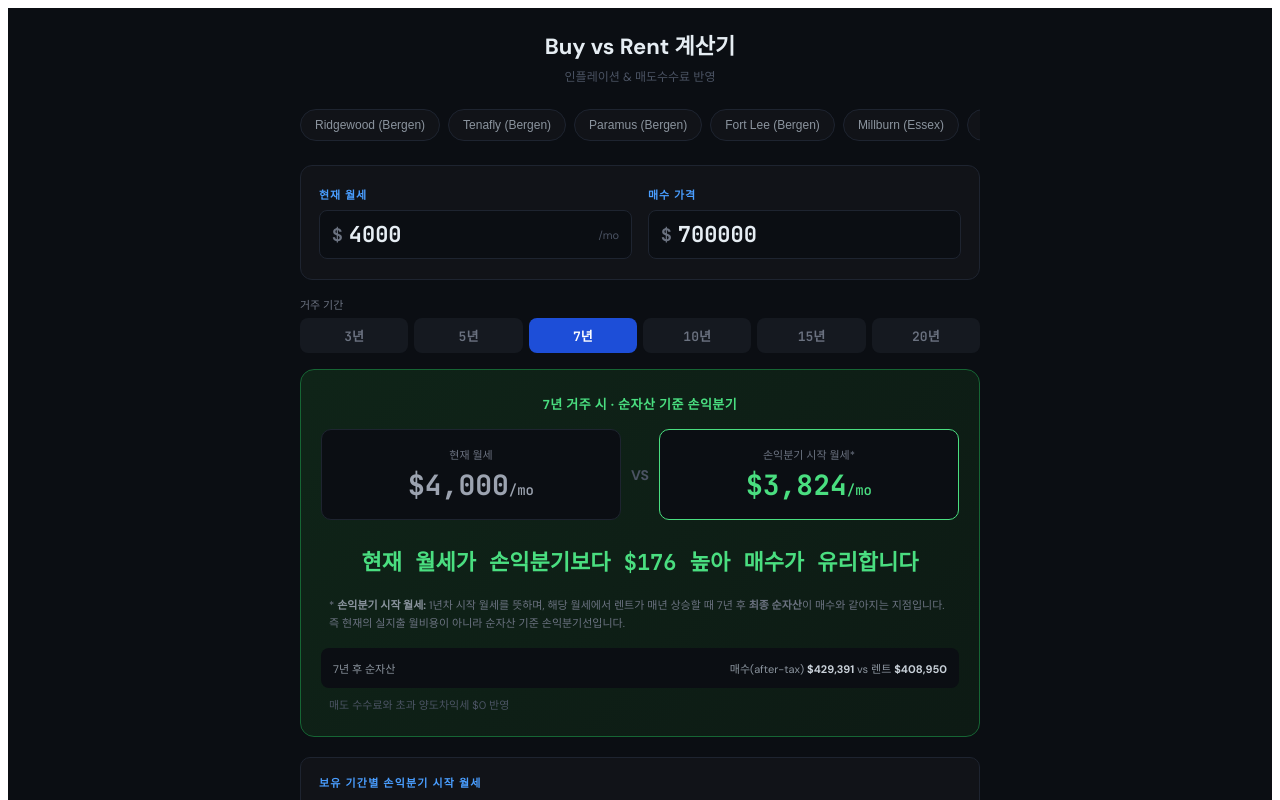
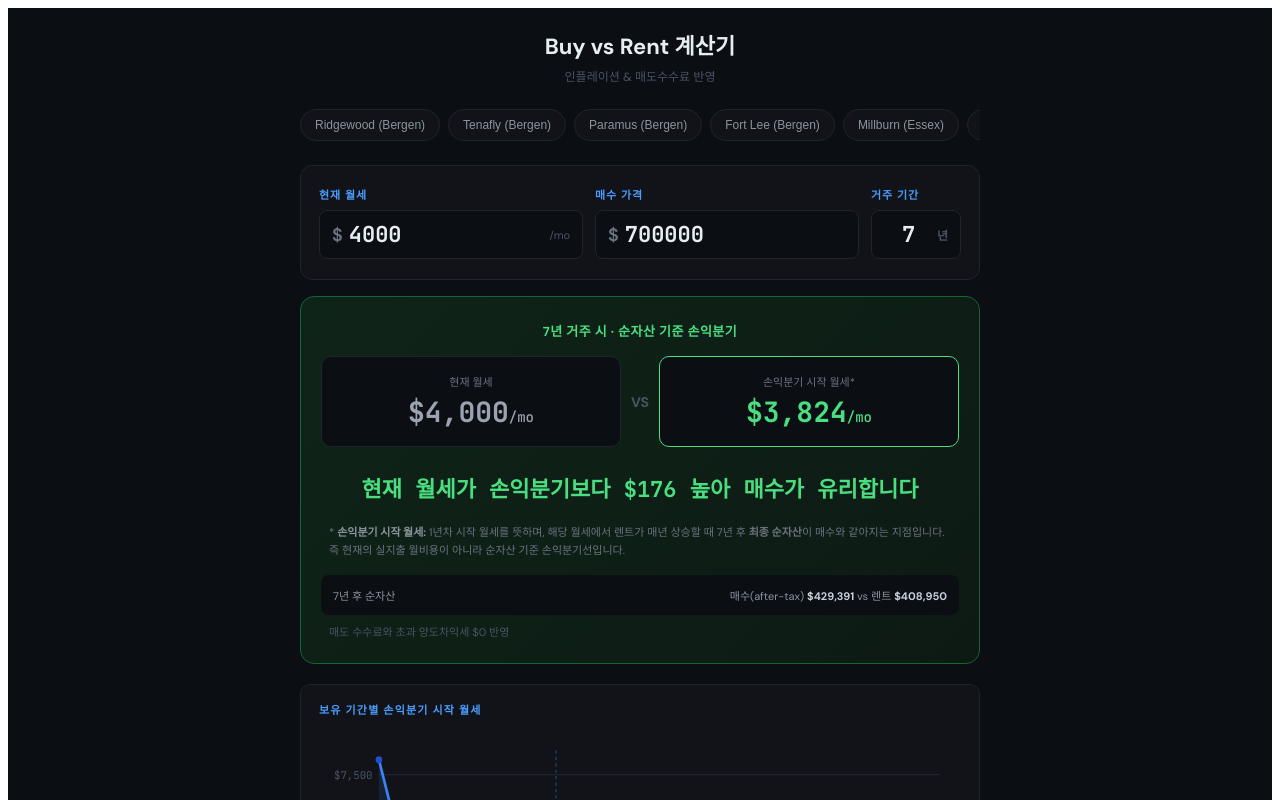
Before and after one commit to carlsagan21/buyvsrent, a React (Vite) app: page / in a window 1280 px wide. Shown: the top 800 px of the page. Built offline with nearby package versions, Linux system fonts and the light colour scheme.

Commit message:
feat: 거주 기간을 입력 필드 형식으로 통일
- 월세, 매수가격과 동일한 디자인 랭귀지를 갖도록 가로 3개 배치(Grid) 모양으로 변경

- 고정된 년수 버튼(3, 5, 7...) 인터페이스를 제거하고 자유로운 숫자 입력 지원

```diff
--- a/src/App.jsx
+++ b/src/App.jsx
@@ -324,9 +324,9 @@ export default function App() {
           </div>
         </div>
 
-        {/* PRIMARY INPUT: 현재 월세 + 집값 */}
+        {/* PRIMARY INPUT: 현재 월세 + 집값 + 거주기간 */}
         <div style={{ background: "#111318", border: "1px solid #1e2430", borderRadius: 12, padding: "20px 18px", marginBottom: 16 }}>
-          <div style={{ display: "grid", gridTemplateColumns: "1fr 1fr", gap: 16 }}>
+          <div style={{ display: "grid", gridTemplateColumns: "1fr 1fr 90px", gap: 12 }}>
             <div>
               <div style={{ fontSize: 11, fontWeight: 600, color: "#4a9eff", textTransform: "uppercase", letterSpacing: 1, marginBottom: 8 }}>현재 월세</div>
               <div style={{ display: "flex", alignItems: "center", background: "#0b0e13", borderRadius: 8, border: "1px solid #1e2430", padding: "8px 12px" }}>
@@ -344,20 +344,14 @@ export default function App() {
                   style={{ background: "none", border: "none", color: "#e6edf3", fontFamily: "'JetBrains Mono', monospace", fontSize: 22, fontWeight: 700, width: "100%", outline: "none" }} />
               </div>
             </div>
-          </div>
-        </div>
-
-        {/* HOLDING PERIOD */}
-        <div style={{ marginBottom: 16 }}>
-          <div style={{ fontSize: 11, color: "#6b7280", marginBottom: 6, fontWeight: 500 }}>거주 기간</div>
-          <div style={{ display: "flex", gap: 6 }}>
-            {yrs.map(y => (
-              <button key={y} onClick={() => setHy(y)} style={{
-                flex: 1, padding: "8px 0", borderRadius: 8, border: "none", cursor: "pointer",
-                fontFamily: "'JetBrains Mono', monospace", fontSize: 13, fontWeight: 600,
-                background: hy === y ? "#1d4ed8" : "#151920", color: hy === y ? "#fff" : "#6b7280",
-              }}>{y}년</button>
-            ))}
+            <div>
+              <div style={{ fontSize: 11, fontWeight: 600, color: "#4a9eff", textTransform: "uppercase", letterSpacing: 1, marginBottom: 8 }}>거주 기간</div>
+              <div style={{ display: "flex", alignItems: "center", background: "#0b0e13", borderRadius: 8, border: "1px solid #1e2430", padding: "8px 12px" }}>
+                <input type="number" value={hy === 0 ? "" : hy} onChange={e => setHy(e.target.value === "" ? 0 : parseInt(e.target.value) || 0)}
+                  style={{ background: "none", border: "none", color: "#e6edf3", fontFamily: "'JetBrains Mono', monospace", fontSize: 22, fontWeight: 700, width: "100%", outline: "none", textAlign: "center" }} />
+                <span style={{ color: "#4b5363", fontSize: 12, fontWeight: 600, marginLeft: 4, whiteSpace: "nowrap" }}>년</span>
+              </div>
+            </div>
           </div>
         </div>
 
```
